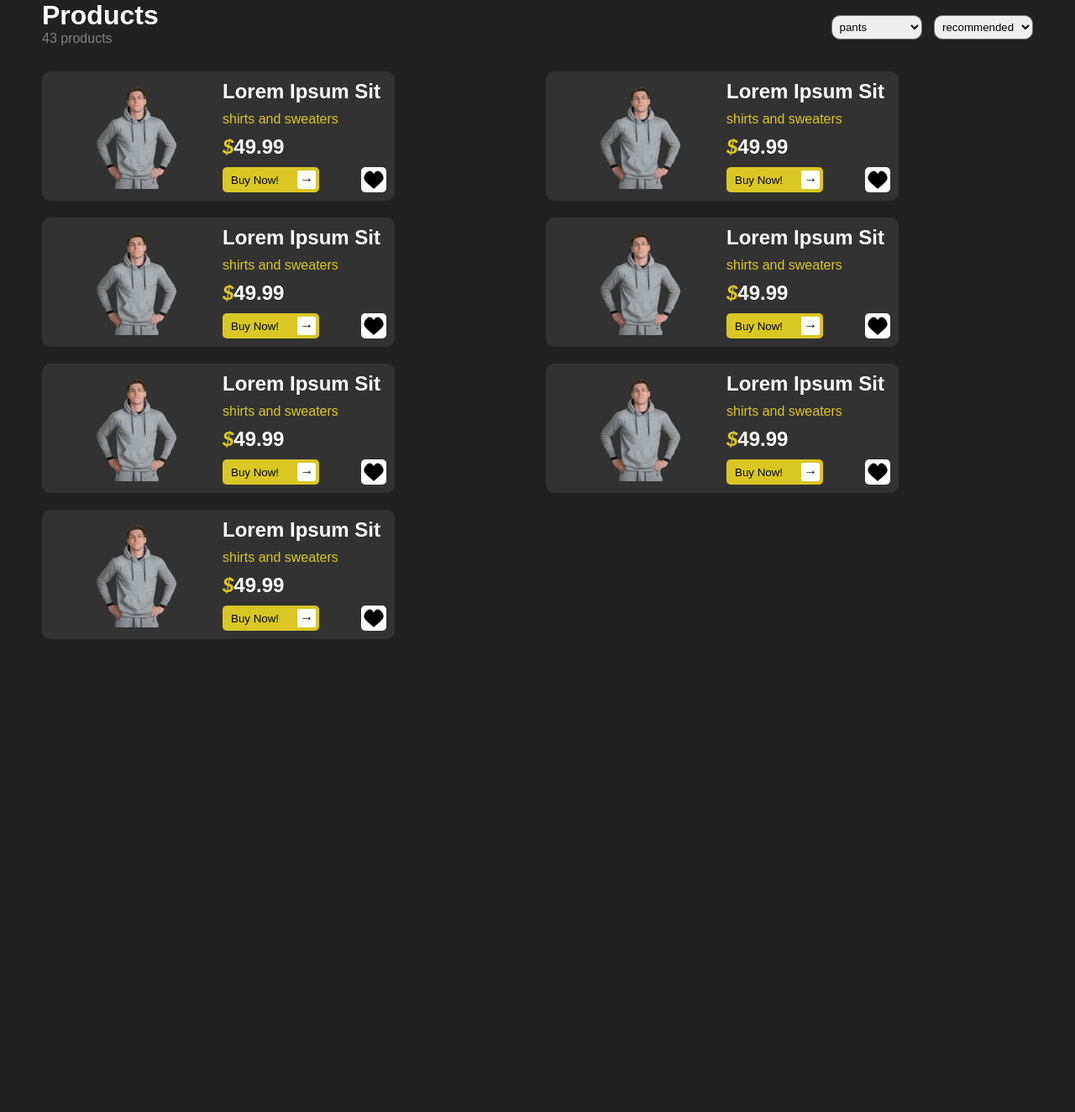
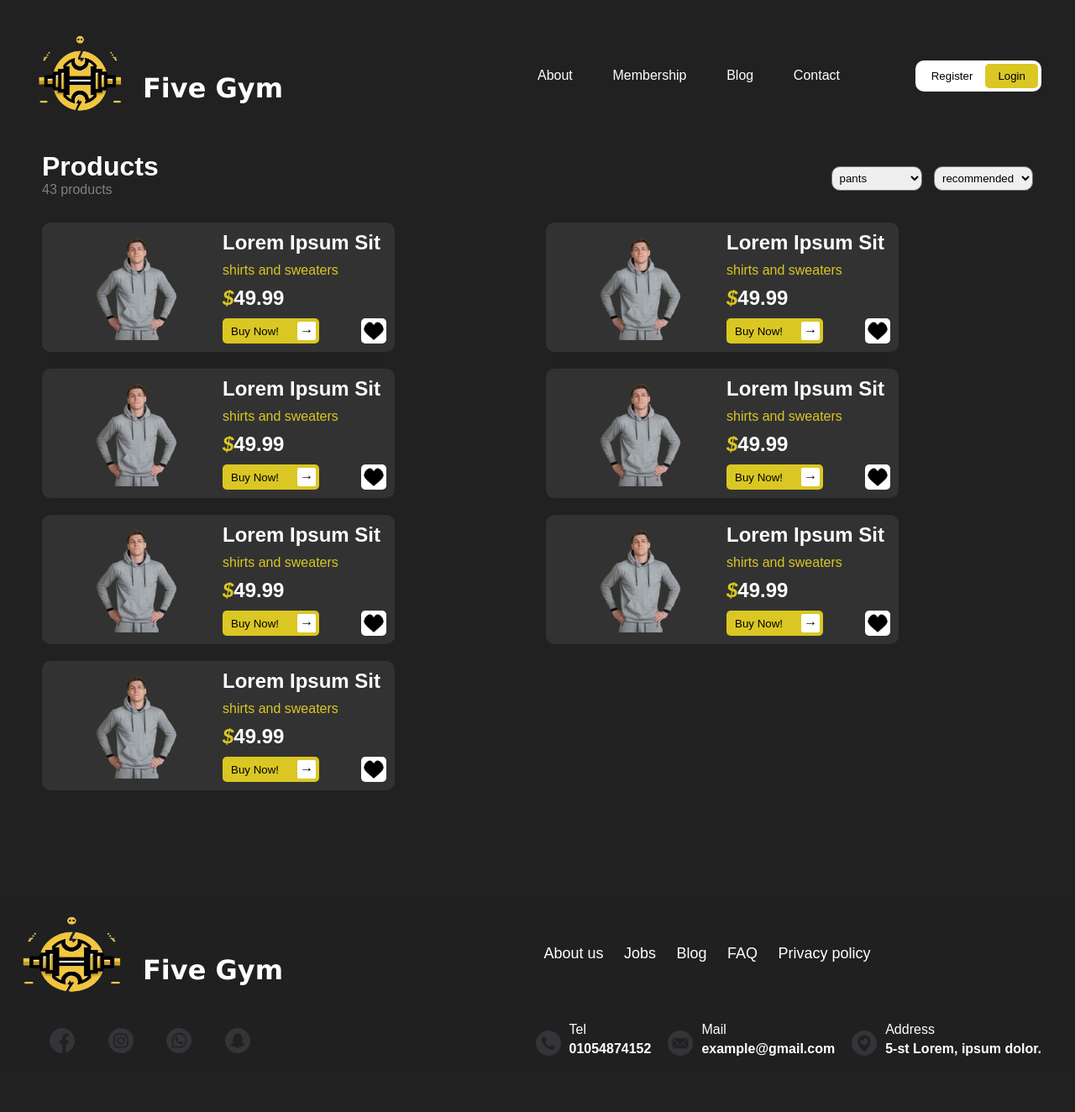
Before and after one commit to 1MR-Joe/web-course-project, a PHP site: page /html/products.html in a window 1280 px wide. Shown: the whole page at 84% size. Before the commit the page ends 761 px from the top, so only its background shows below. Run offline with PHP 8.4, Linux system fonts and the light colour scheme.

Commit message:
header and footer unified

```diff
--- a/css/products.css
+++ b/css/products.css
@@ -1,10 +1,4 @@
 @import url('./style.css');
-
-html, body {
-    height: 100%;
-    box-sizing: border-box;
-    margin: 0;
-}
 
 h1, h2, h3 {
     color: var(--clr-secondary);
--- a/css/style.css
+++ b/css/style.css
@@ -7,6 +7,132 @@
     --clr-neutral: #000000;
 }
 
-html {
+html, body {
     font-family: sans-serif;
+    height: 100%;
+    margin: 0;
+    padding: 0;
+    box-sizing: border-box;
 }
+
+/* header styling */
+header {
+    padding: 40px;
+    display: flex;
+    justify-content: space-between;
+    align-items: center;
+
+}
+
+.logo{
+    display: flex;
+    flex-direction: row;
+    justify-content: space-evenly;
+    align-items: center;
+}
+
+header a {
+    text-decoration: none;
+    color: var(--clr-secondary);
+}
+
+.nav-content {
+    width: 50%;
+}
+
+.nav-content, .navbar {
+    display: flex;
+    justify-content: space-between;
+    align-items: center;
+    /* border: 1px solid white; */
+}
+
+.navbar {
+    width: 60%;
+}
+
+.authentication-section {
+    display: flex;
+    align-items: center;
+    padding: 4px;
+    background-color: white;
+    border-radius: 10px;
+}
+
+header button {
+    padding: 7px 15px;
+    border: none;
+    border-radius: 5px;
+    cursor: pointer;
+}
+
+.button-1{
+    background-color: var(--clr-accent);
+    color: var(--clr-neutral);
+}
+
+.button-2{
+    background-color: var(--clr-secondary);
+    color: var(--clr-neutral);
+}
+
+/* footer styling */
+footer{
+    background-color: #212121ed;
+    margin-top: 10%;
+    display: flex;
+    justify-content: space-between;
+    padding: 20px;
+}
+
+.right_footer{
+    text-align: left;
+    display: flex;
+    flex-direction: column;
+    justify-content: space-around;
+}
+
+.right_footer_upper{
+    display: flex;
+    justify-content: space-evenly;
+}
+
+
+.right_footer_links{
+    text-decoration: none;
+    color: white;
+    font-size: 18px;
+    margin: 10px;
+}
+
+.right_footer_lower{
+    display: flex;
+    justify-content: space-evenly;
+
+}
+
+.footer_right_icons{
+    display: flex;
+    flex-direction: column;
+    text-align: left;
+    margin-right: 20px;
+}
+
+.round_image{
+    border-radius: 50%;
+    width: 50px;
+    background-color: #343538;
+}
+
+.left_lower_footer{
+    margin-top: 35px;
+    display: flex;
+    justify-content: space-evenly;
+}
+
+.left_footer{
+    display: flex;
+    flex-direction: column;
+    justify-content: space-evenly;
+    margin-bottom:50px ;
+}
--- a/html/products.html
+++ b/html/products.html
@@ -7,7 +7,28 @@
     <title>Products</title>
 </head>
 <body>
-    <!-- add header here -->
+    <header>
+        <div class="logo">
+            <img src="../images/gym_logo.png" alt="logo" width="110px" height="100px">
+            <h1
+                style="color: white; margin-top: 10%; margin-left: 20px; font-family: Verdana, Geneva, Tahoma, sans-serif;">
+                Five Gym</h1>
+        </div>
+
+        <div class="nav-content">
+            <div class="navbar">
+                <a href="#">About</a>
+                <a href="#">Membership</a>
+                <a href="#">Blog</a>
+                <a href="#">Contact</a>
+            </div>
+            <div class="authentication-section">
+                <button type="button" class="button-2">Register</button>
+                <button type="button" class="button-1">Login</button>
+            </div>
+        </div>
+    </header>
+
     <main>
         <div class="metadata-section">
             <div>
@@ -184,6 +205,46 @@
             </div>
         </div>
     </main>
-    <!-- add footer here -->
+
+        <footer>
+        <div class="left_footer">
+            <div class="logo lower_logo">
+                <img src="../images/gym_logo.png" alt="logo" width="130px" height="100px">
+                <h1 style="color: white; margin-top: 10%; margin-left: 20px; font-family: Verdana, Geneva, Tahoma, sans-serif;"> Five Gym</h1>
+            </div>
+            <div class="left_lower_footer">
+                <img src="../images/social/facebook.png" alt="icon" width="30px" height="30px">
+                <img src="../images/social/instagram.png" alt="icon" width="30px" height="30px">
+                <img src="../images/social/whatsapp.png" alt="icon" width="30px" height="30px">
+                <img src="../images/social/snapchat.png" alt="icon" width="30px" height="30px">
+            </div>
+        </div>
+        <div class="right_footer">
+            <div>
+                <a href="#" class="right_footer_links">About us</a>
+                <a href="#" class="right_footer_links">Jobs</a>
+                <a href="#" class="right_footer_links">Blog</a>
+                <a href="#" class="right_footer_links">FAQ</a>
+                <a href="#" class="right_footer_links">Privacy policy</a>
+            </div>
+            <div class="right_footer_lower">
+                <img src="../images/social/phone.png" alt="icon" width="30px" height="30px" style="margin-right: 10px; margin-top: 10px;">
+                <div class="footer_right_icons">
+                    <label style="color: white; font-size: 16px;">Tel</label>
+                    <p style="color: white; font-size: 16px; font-weight: bold; margin-top: 5px;">01054874152</p>
+                </div>
+                <img src="../images/social/email.png" alt="icon" width="30px" height="30px" style="margin-right: 10px; margin-top: 10px;">
+                <div class="footer_right_icons">
+                    <label style="color: white; font-size: 16px;">Mail</label>
+                    <p style="color: white; font-size: 16px; font-weight: bold; margin-top: 5px;">example@gmail.com</p>
+                </div>
+                <img src="../images/social/location.png" alt="icon" width="30px" height="30px" style="margin-right: 10px; margin-top: 10px;">
+                <div class="footer_right_icons">
+                    <label style="color: white; font-size: 16px;">Address</label>
+                    <p style="color: white; font-size: 16px; font-weight: bold; margin-top: 5px;">5-st Lorem, ipsum dolor.</p>
+                </div>
+            </div>
+        </div>
+    </footer>
 </body>
 </html>
```
Also changed, not shown: css/home.css (+1 -57 lines), css/membership.css (+0 -89 lines), html/home.html (+48 -2 lines), html/membership.html (+13 -10 lines), html/index.html (deleted).
